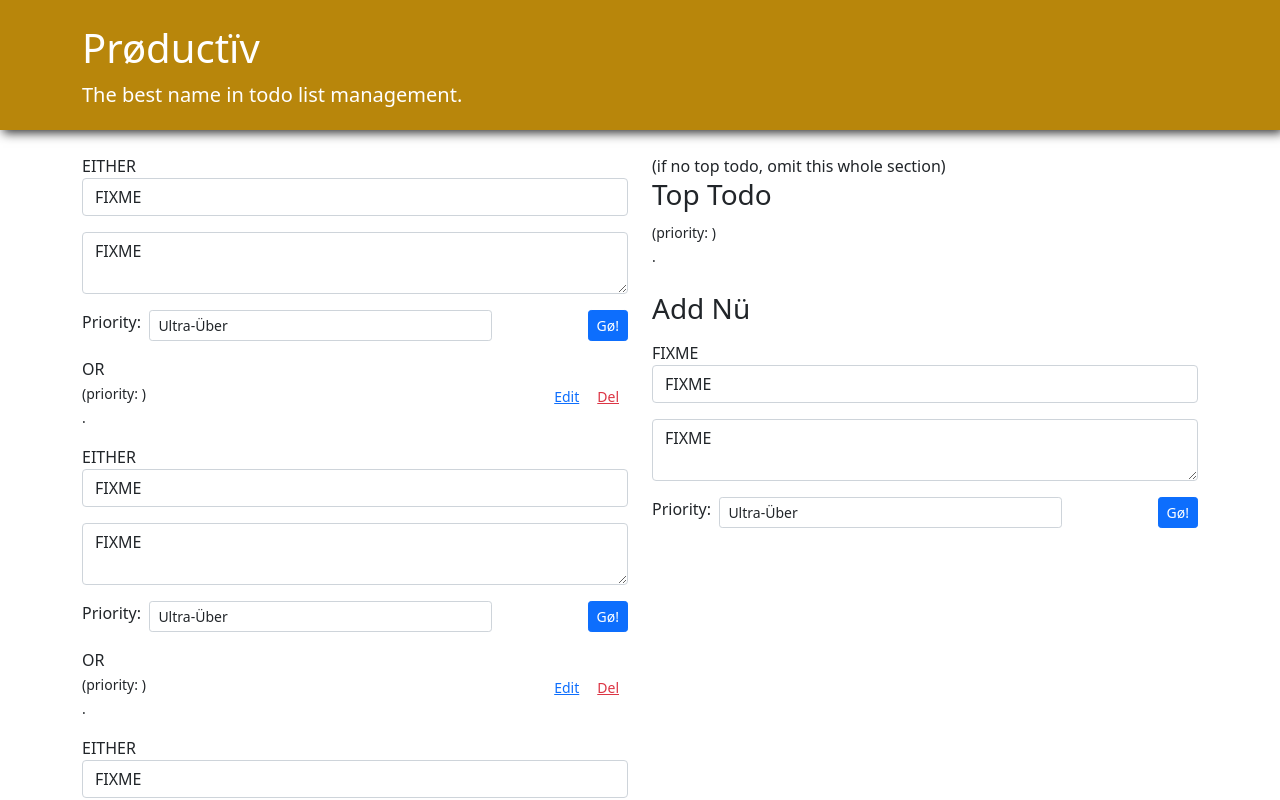
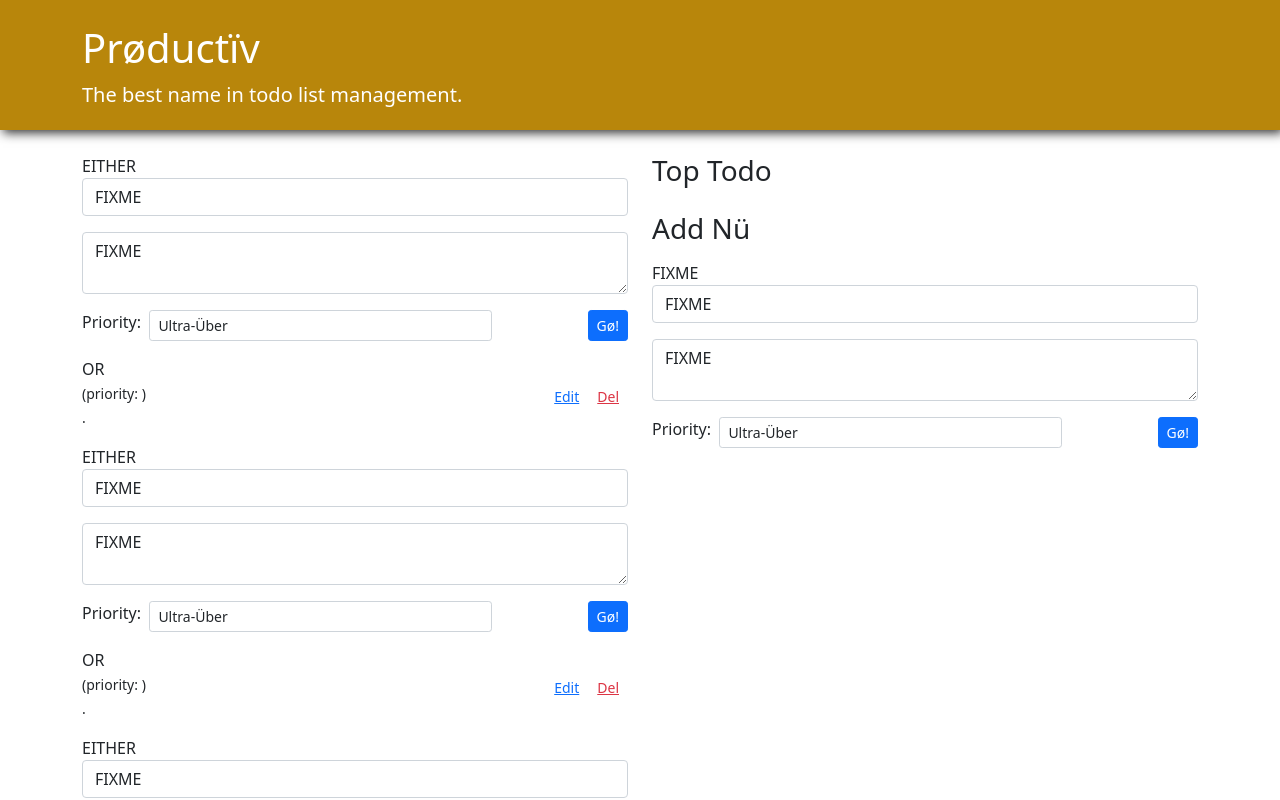
Before and after one commit to jswwWorks/react-productiv, a React (Create React App) app: page / in a window 1280 px wide. Shown: the top 800 px of the page. Built offline with nearby package versions, Linux system fonts and the light colour scheme; the HTML template or start-up script is replaced by a standard one.

Commit message:
Hides TopTodo section with empty todos array and started adding disaply to find TopTodo

```diff
--- a/src/Todo.js
+++ b/src/Todo.js
@@ -18,3 +18,6 @@ function Todo({ id, title, description, priority}) {
 }
 
 export default Todo;
+
+
+// why are we passing in the id?
--- a/src/TodoApp.js
+++ b/src/TodoApp.js
@@ -49,11 +49,14 @@ function TodoApp({ initialTodos }) {
           </div>
 
           <div className="col-md-6">
-            (if no top todo, omit this whole section)
-            <section className="mb-4">
-              <h3>Top Todo</h3>
-              <TopTodo />
-            </section>
+
+            {(todos?.length > 0) &&
+            // (if no top todo, omit this whole section)
+              <section className="mb-4">
+                <h3>Top Todo</h3>
+                <TopTodo />
+              </section>
+            }
 
             <section>
               <h3 className="mb-3">Add Nü</h3>
--- a/src/TopTodo.js
+++ b/src/TopTodo.js
@@ -10,12 +10,26 @@ import Todo from "./Todo";
  * TodoApp -> TopTodo
  */
 
-function TopTodo() {
+function TopTodo({ todos }) {
   // lowest-priority # is the highest priority
   // let top = todos.reduce(
   //     (acc, cur) => cur.priority < acc.priority ? cur : acc, todos[0]);
 
-  return <Todo  />;
+
+  // acc is accumulator
+  if (todos) {
+    let top = todos.reduce(
+      (acc, cur) => cur.priority < acc.priority ? cur : acc, todos[0]);
+
+    return <Todo
+              id={top.id}
+              title={top.title}
+              description={top.description}
+              priority={top.priority}
+            />;
+  }
+    // cur is current index
+
 }
 
 export default TopTodo;
```
